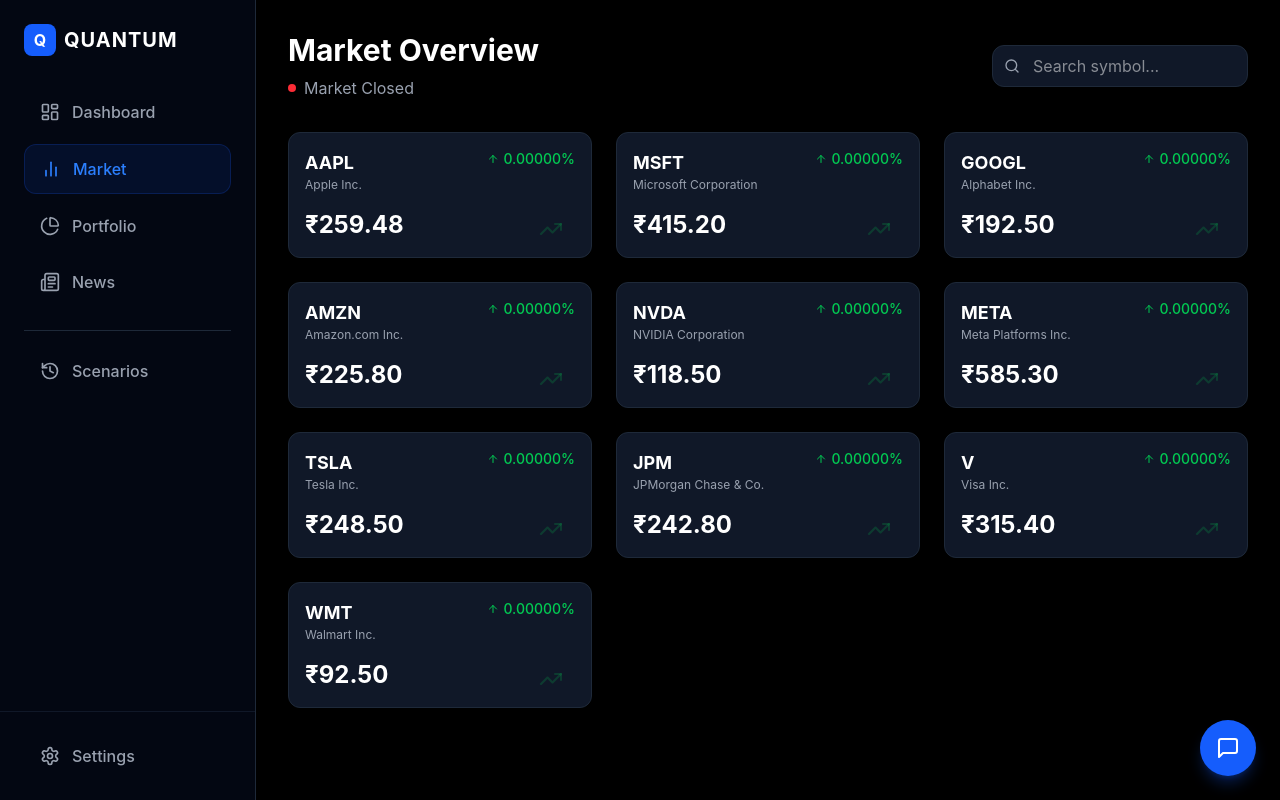
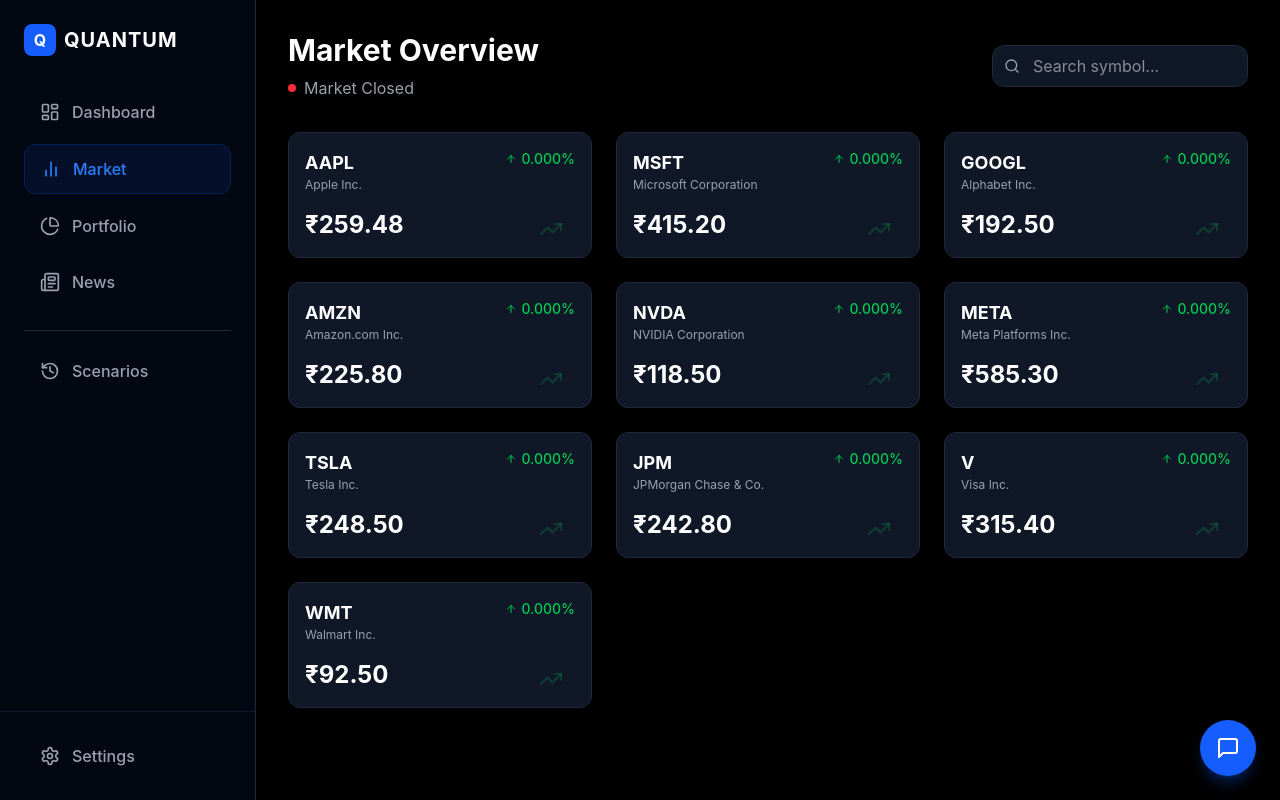
Before and after one commit to MuskanGoyal165337/cypher, a React (Vite) app: page / in a window 1280 px wide. Both pictures are taken after a click on the button "Market". Built offline with nearby package versions, Linux system fonts and the light colour scheme.

Commit message:
changes: fixed the decimal places from 5 to 3

```diff
--- a/src/app/components/StockCard.tsx
+++ b/src/app/components/StockCard.tsx
@@ -24,7 +24,7 @@ export function StockCard({ stock, onClick }: StockCardProps) {
         </div>
         <div className={`flex items-center gap-1 text-sm font-medium ${isPositive ? 'text-green-500' : 'text-red-500'}`}>
           {isPositive ? <ArrowUp className="w-3 h-3" /> : <ArrowDown className="w-3 h-3" />}
-          {Math.abs(stock.changePercent).toFixed(5)}%
+          {Math.abs(stock.changePercent).toFixed(3)}%
         </div>
       </div>
 
--- a/src/app/components/StockDetail.tsx
+++ b/src/app/components/StockDetail.tsx
@@ -54,7 +54,7 @@ export function StockDetail({ stock, onBack, onBuy, onSell, currentHoldings, isM
           <div className="text-3xl font-bold text-white">₹{stock.price.toFixed(2)}</div>
           <div className={`flex items-center justify-end gap-2 ${isPositive ? 'text-green-500' : 'text-red-500'}`}>
             {isPositive ? <TrendingUp className="w-5 h-5" /> : <TrendingDown className="w-5 h-5" />}
-            <span className="font-medium">{stock.changePercent.toFixed(5)}% today</span>
+            <span className="font-medium">{stock.changePercent.toFixed(3)}% today</span>
           </div>
         </div>
       </div>
```
